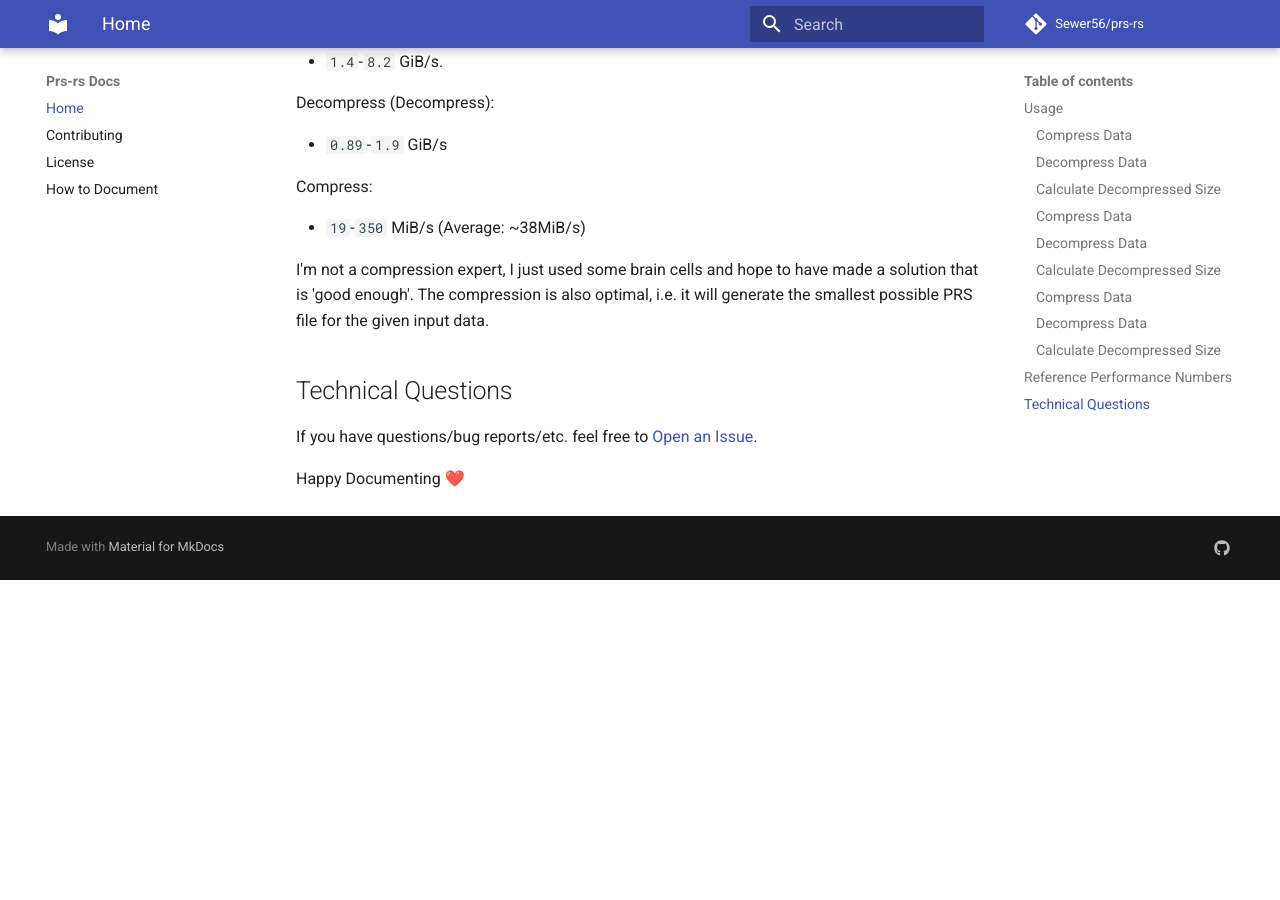
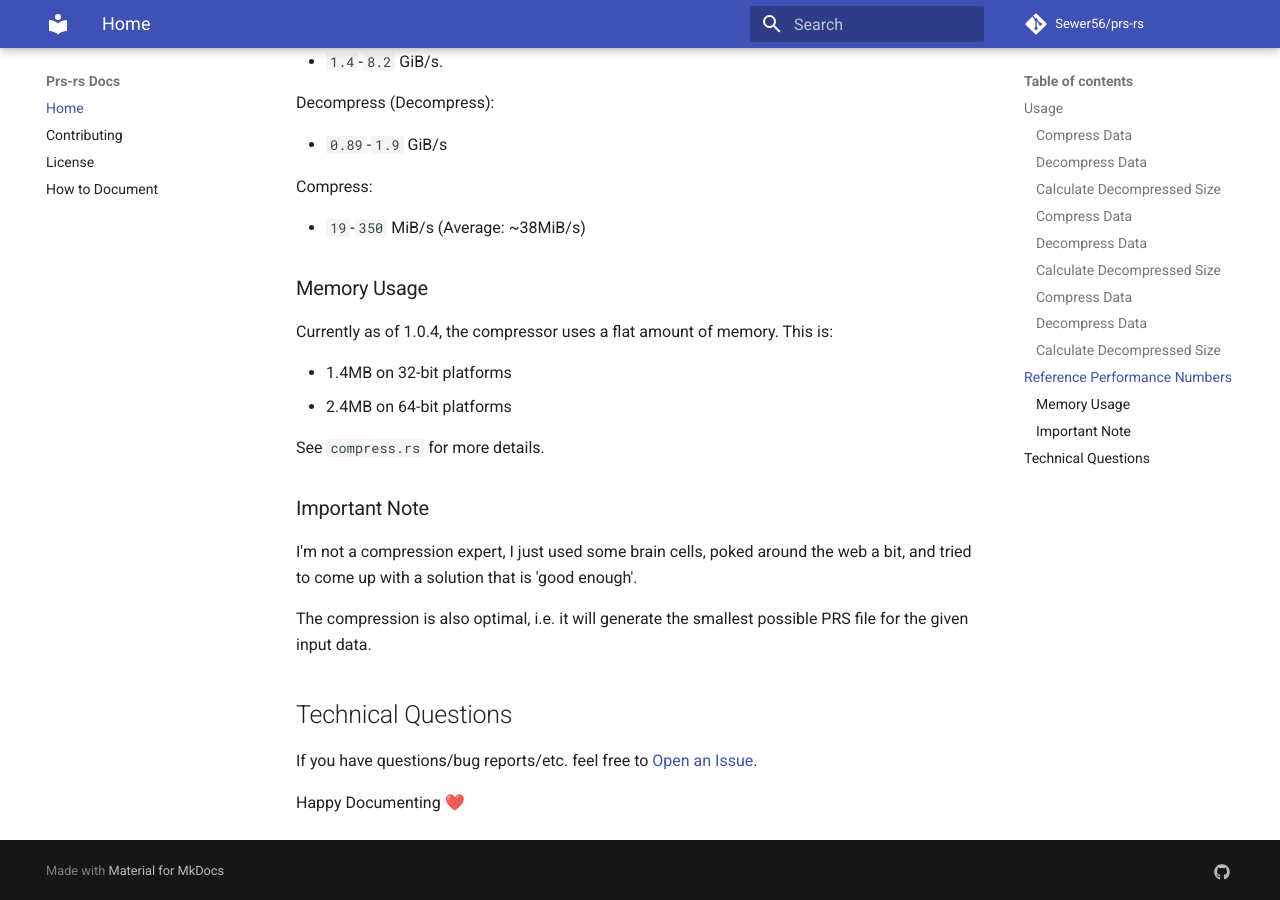
Before and after one commit to Sewer56/prs-rs, an MkDocs documentation site: the page built from docs/index.md, in a window 1280 px wide and 900 px high, scrolled down 1786 px. Built offline with MkDocs 1.6.1 and Material for MkDocs 9.7.7, drawn with Linux system fonts in a browser that asks for light colours; comment, search, counter and statistics services are not loaded; before the commit the page ends 2366 px from its top, so only the background shows below that.

Commit message:
Improved: Memory Usage by Reducing FreqCountType to U16

```diff
--- a/docs/index.md
+++ b/docs/index.md
@@ -188,8 +188,23 @@ Compress:
 
 - `19`-`350` MiB/s (Average: ~38MiB/s)
 
-I'm not a compression expert, I just used some brain cells and hope to have made a solution that is
-'good enough'. The compression is also optimal, i.e. it will generate the smallest possible PRS file for the given input data.
+### Memory Usage
+
+Currently as of 1.0.4, the compressor uses a flat amount of memory.
+This is:
+
+- 1.4MB on 32-bit platforms
+- 2.4MB on 64-bit platforms
+
+See `compress.rs` for more details.
+
+### Important Note
+
+I'm not a compression expert, I just used some brain cells, poked around the web a bit,
+and tried to come up with a solution that is 'good enough'.
+
+The compression is also optimal, i.e. it will generate the smallest possible PRS file
+for the given input data.
 
 ## Technical Questions
 
```
Also changed, not shown: 2 other files.
